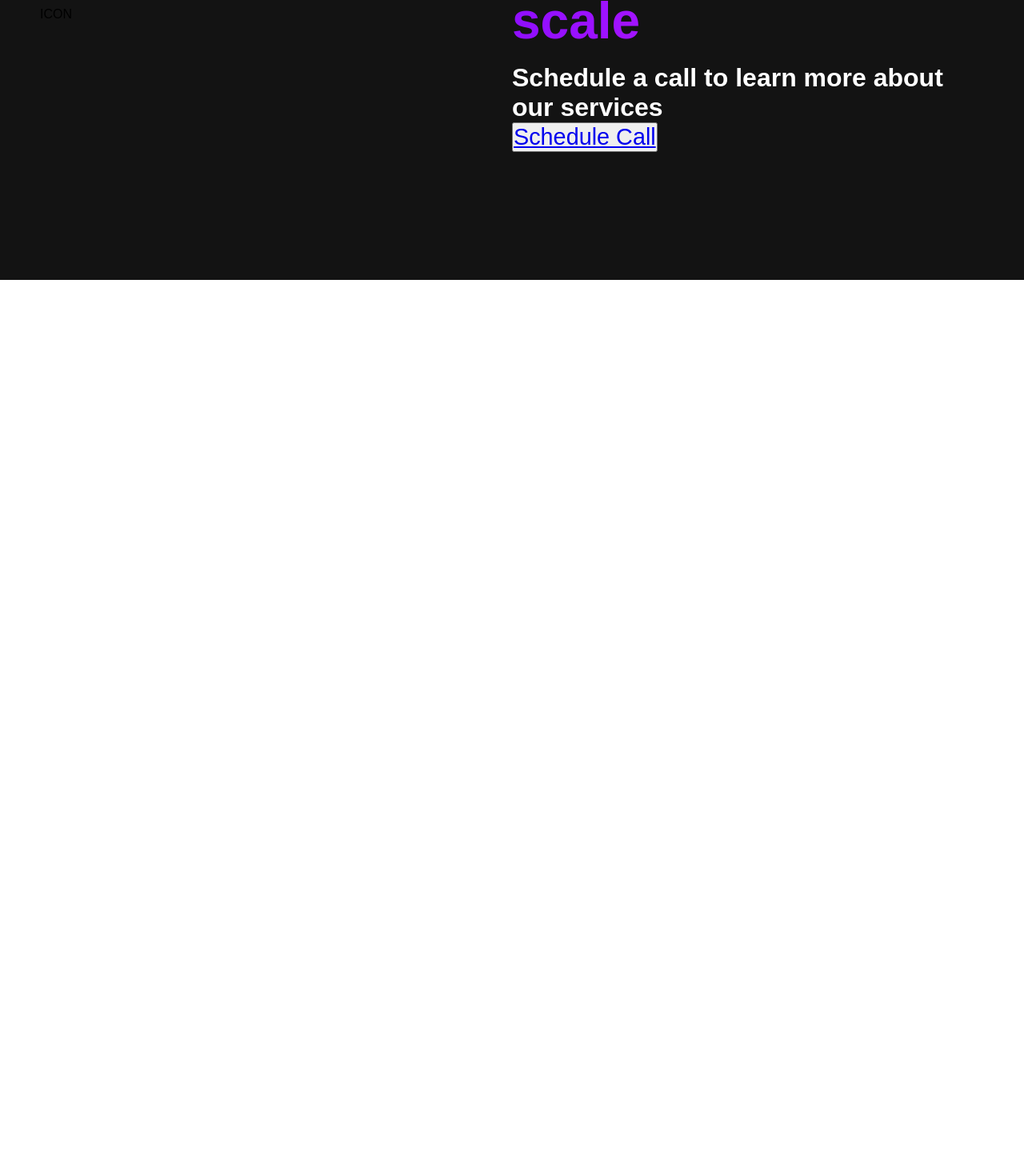
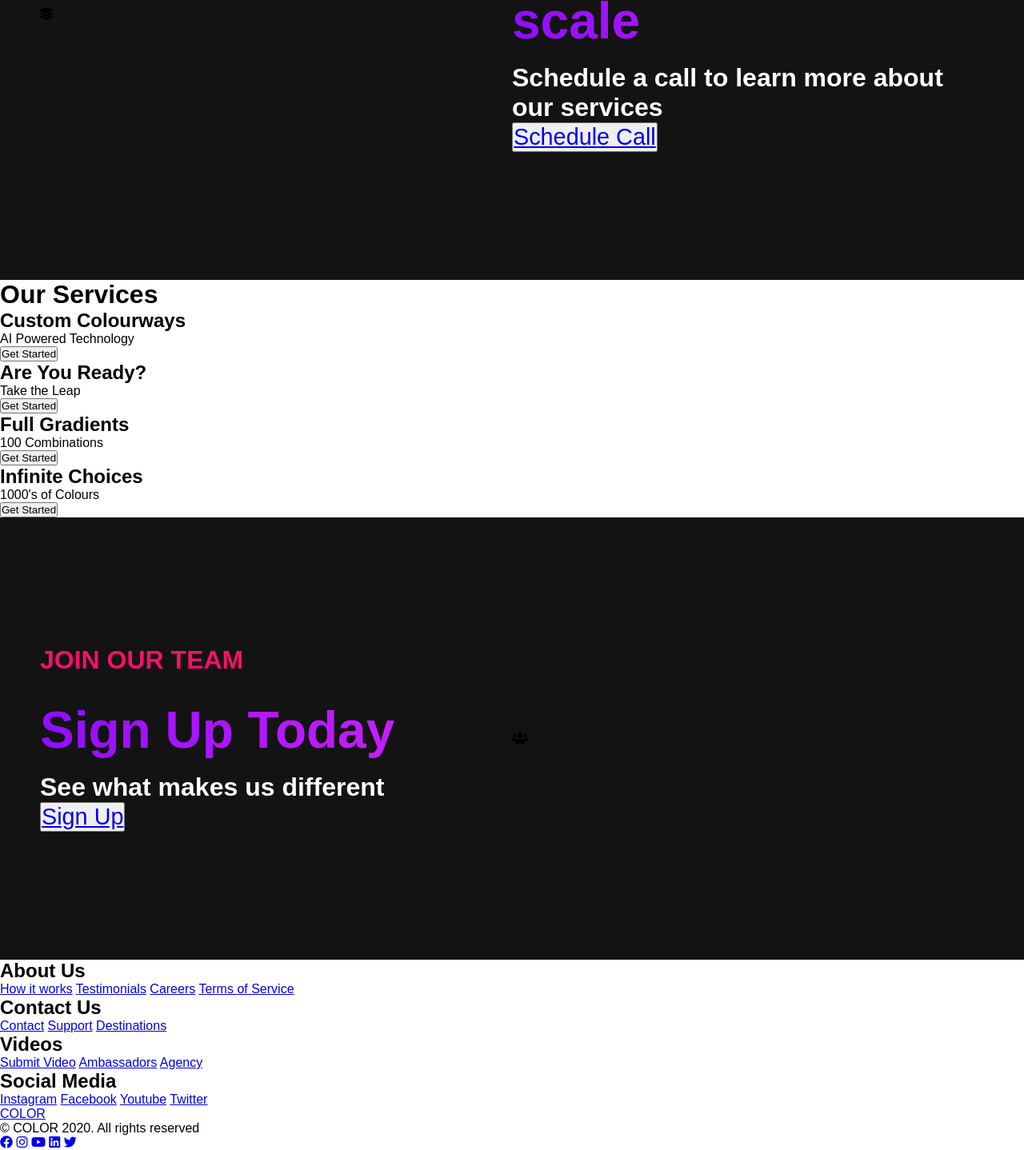
Before and after one commit to SwarnaSSD/WebDesignResponsive, a plain HTML site: page WebDesign_Responsive/index.html in a window 1280 px wide. Shown: the part 1075-2513 px from the top of the page at 80% size. Before the commit the page ends 1425 px from the top, so only its background shows below. Drawn offline with Linux system fonts and the light colour scheme.

Commit message:
Update index.html

```diff
--- a/WebDesign_Responsive/index.html
+++ b/WebDesign_Responsive/index.html
@@ -5,13 +5,18 @@
     <meta name="viewpoint" content="width-device-width, initial-scale=1.0">
     <title>Responsive Scroll Website</title>
     <link rel="stylesheet" href="style.css">
+    <link
+      rel="stylesheet" href="https://use.fontawesome.com/releases/v5.14.0/css/all.css"
+      integrity="sha384-HzLeBuhoNPvSl5KYnjx0BT+WB0QEEqLprO+NBkkk5gbc67FTaL7XIGa2w1L0Xbgc"
+      crossorigin="anonymous"
+    />
 </head>
 <body>
 
     <!-- NavBar Section -->
     <nav class="navbar">
         <div class="navbar_container">
-            <a href="#home" id="navbar_logo">COLOR </a>
+            <a href="#home" id="navbar_logo">COLOUR </a>
             <div class="navbar_toggle" id="mobile-menu">
                 <span class="bar"></span>
                 <span class="bar"></span>
@@ -37,7 +42,7 @@
     <!-- Hero Section -->
     <div class="hero" id="home">
         <div class="hero_container">
-            <h1 class="hero_heading">Choose Your <span>Colors</span></h1>
+            <h1 class="hero_heading">Choose Your <span>Colours</span></h1>
             <p class="hero_description">Unlimited Possibilities</p>
             <button class="main_btn"><a href = "#">Explore</a></button>
         </div>
@@ -48,7 +53,7 @@
     <div class="main" id="about">
         <div class="main_container">
             <div class="main_img-container">
-                <div class="main_img-card">ICON</div>
+                <div class="main_img-card"><i class="fas fa-layer-group"></i></div>
             </div>
             <div class="main_content">
                 <h1>What do we do?</h1>
@@ -59,6 +64,118 @@
         </div>
     </div>
 
+    <!-- Services Section -->
+    <div class="services" id="services">
+        <h1>Our Services</h1>
+        <div class="services_wrapper">
+            <div class="services_card">
+                <h2>Custom Colourways</h2>
+                <p>AI Powered Technology</p>
+                <div class="services_btn">  <button>Get Started</button>
+                </div>
+            </div>
+            <div class="services_card">
+                <h2>Are You Ready?</h2>
+                <p>Take the Leap</p>
+                <div class="services_btn">  <button>Get Started</button>
+                </div>
+            </div>
+            <div class="services_card">
+                <h2>Full Gradients</h2>
+                <p>100 Combinations</p>
+                <div class="services_btn">  <button>Get Started</button>
+                </div>
+            </div>
+            <div class="services_card">
+                <h2>Infinite Choices</h2>
+                <p>1000's of Colours</p>
+                <div class="services_btn">  <button>Get Started</button>
+                </div>
+            </div>
+        </div>
+    </div>
+
+    <!-- Features Section -->
+
+     <div class="main" id="sign-up">
+      <div class="main_container">
+        <div class="main_content">
+          <h1>Join Our Team</h1>
+          <h2>Sign Up Today</h2>
+          <p>See what makes us different</p>
+          <button class="main_btn"><a href="#">Sign Up</a></button>
+        </div>
+        <div class="main_img-container">
+          <div class="main_img-card" id="card-2">
+            <i class="fas fa-users"></i>
+          </div>
+        </div>
+      </div>
+    </div>
+
+    <!-- Footer Section -->
+
+     <div class="footer_container">
+      <div class="footer_links">
+        <div class="footer_link-wrapper">
+          <div class="footer_link-items">
+            <h2>About Us</h2>
+            <a href="/sign_up">How it works</a> <a href="/">Testimonials</a>
+            <a href="/">Careers</a> <a href="/">Terms of Service</a>
+          </div>
+          <div class="footer_link-items">
+            <h2>Contact Us</h2>
+            <a href="/">Contact</a> <a href="/">Support</a>
+            <a href="/">Destinations</a>
+          </div>
+        </div>
+        <div class="footer_link-wrapper">
+          <div class="footer_link-items">
+            <h2>Videos</h2>
+            <a href="/">Submit Video</a> <a href="/">Ambassadors</a>
+            <a href="/">Agency</a>
+          </div>
+          <div class="footer_link-items">
+            <h2>Social Media</h2>
+            <a href="/">Instagram</a> <a href="/">Facebook</a>
+            <a href="/">Youtube</a> <a href="/">Twitter</a>
+          </div>
+        </div>
+    </div>
+    <section class="social_media">
+        <div class="social_media-wrap">
+          <div class="footer_logo">
+            <a href="/" id="footer_logo">COLOR</a>
+          </div>
+          <p class="website_rights">© COLOR 2020. All rights reserved</p>
+          <div class="social_icons">
+            <a href="http://www.facebook.com" class="social_icon-link" target="_blank"
+              ><i class="fab fa-facebook"></i
+            ></a>
+            <a href="http://www.instagram.com" class="social_icon-link"
+              ><i class="fab fa-instagram"></i
+            ></a>
+            <a href="http://www.youtube.com" class="social_icon-link"
+              ><i class="fab fa-youtube"></i
+            ></a>
+            <a href="http://www.linkedin.com" class="social_icon-link"
+              ><i class="fab fa-linkedin"></i
+            ></a>
+            <a href="http://www.twitter.com" class="social_icon-link"
+              ><i class="fab fa-twitter"></i
+            ></a>
+          </div>
+        </div>
+      </section>
+    </div>
+
+
+
+
+
+
+
+
     <script src="app.js"></script>
 
 </body>
```
